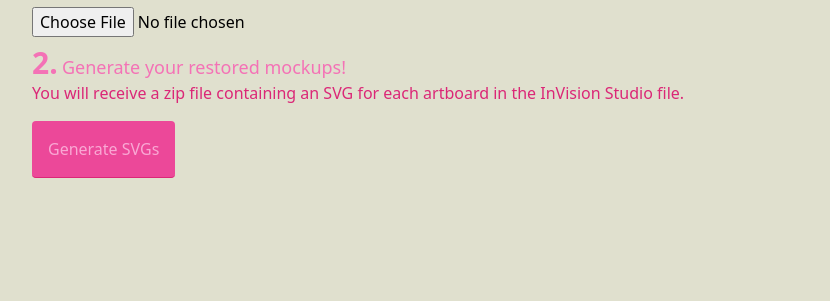
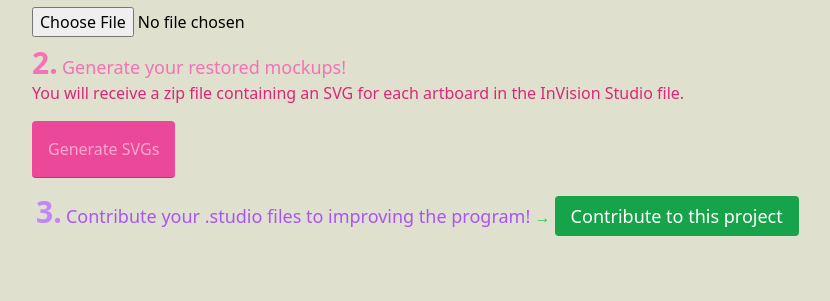
Before and after one commit to aviomg/studio-keys, a Flask app: page / in a window 1280 px wide. Shown: the part 237-538 px from the top of the page, without its empty margins (8-838 px from the left). Run offline with Flask 3, Linux system fonts and the light colour scheme.

Commit message:
slight updates to html

```diff
--- a/src/static/output.css
+++ b/src/static/output.css
@@ -610,8 +610,16 @@ video {
   margin-bottom: 0.5rem;
 }
 
+.mb-2 {
+  margin-bottom: 0.5rem;
+}
+
 .ml-10 {
   margin-left: 2.5rem;
+}
+
+.ml-11 {
+  margin-left: 2.75rem;
 }
 
 .mr-0 {
@@ -622,36 +630,16 @@ video {
   margin-top: 2.5rem;
 }
 
+.mt-2 {
+  margin-top: 0.5rem;
+}
+
 .mt-4 {
   margin-top: 1rem;
 }
 
 .mt-5 {
   margin-top: 1.25rem;
-}
-
-.ml-auto {
-  margin-left: auto;
-}
-
-.ml-2 {
-  margin-left: 0.5rem;
-}
-
-.ml-5 {
-  margin-left: 1.25rem;
-}
-
-.ml-14 {
-  margin-left: 3.5rem;
-}
-
-.mb-2 {
-  margin-bottom: 0.5rem;
-}
-
-.mt-2 {
-  margin-top: 0.5rem;
 }
 
 .mt-6 {
@@ -731,6 +699,11 @@ video {
   background-color: rgb(134 239 172 / var(--tw-bg-opacity));
 }
 
+.bg-green-600 {
+  --tw-bg-opacity: 1;
+  background-color: rgb(22 163 74 / var(--tw-bg-opacity));
+}
+
 .bg-pink-500 {
   --tw-bg-opacity: 1;
   background-color: rgb(236 72 153 / var(--tw-bg-opacity));
@@ -862,6 +836,11 @@ video {
   color: rgb(219 39 119 / var(--tw-text-opacity));
 }
 
+.text-purple-400 {
+  --tw-text-opacity: 1;
+  color: rgb(192 132 252 / var(--tw-text-opacity));
+}
+
 .text-purple-500 {
   --tw-text-opacity: 1;
   color: rgb(168 85 247 / var(--tw-text-opacity));
--- a/src/templates/form.html
+++ b/src/templates/form.html
@@ -47,6 +47,14 @@
     </a>
 </span>
 {% endif %}
+<h1 class="ml-11">
+    <span class="text-3xl font-bold text-purple-400">3.</span>
+    <span class="text-lg text-purple-500">Contribute your .studio files to improving the program!</span>
+    <span class="font-lg font-bold text-green-500">&#8594;</span>
+    <span class=" bg-green-600 text-lg text-center mt-2 mb-2 text-white px-4 py-2 rounded hover:text-green-400">
+        <a href="{{ url_for('contribute') }}" > Contribute to this project</a>
+    </span>
+   </h1>
        </h1>
 
 
```
Also changed, not shown: other parts of src/static/output.css (+39 -48 lines), 1 other file.
